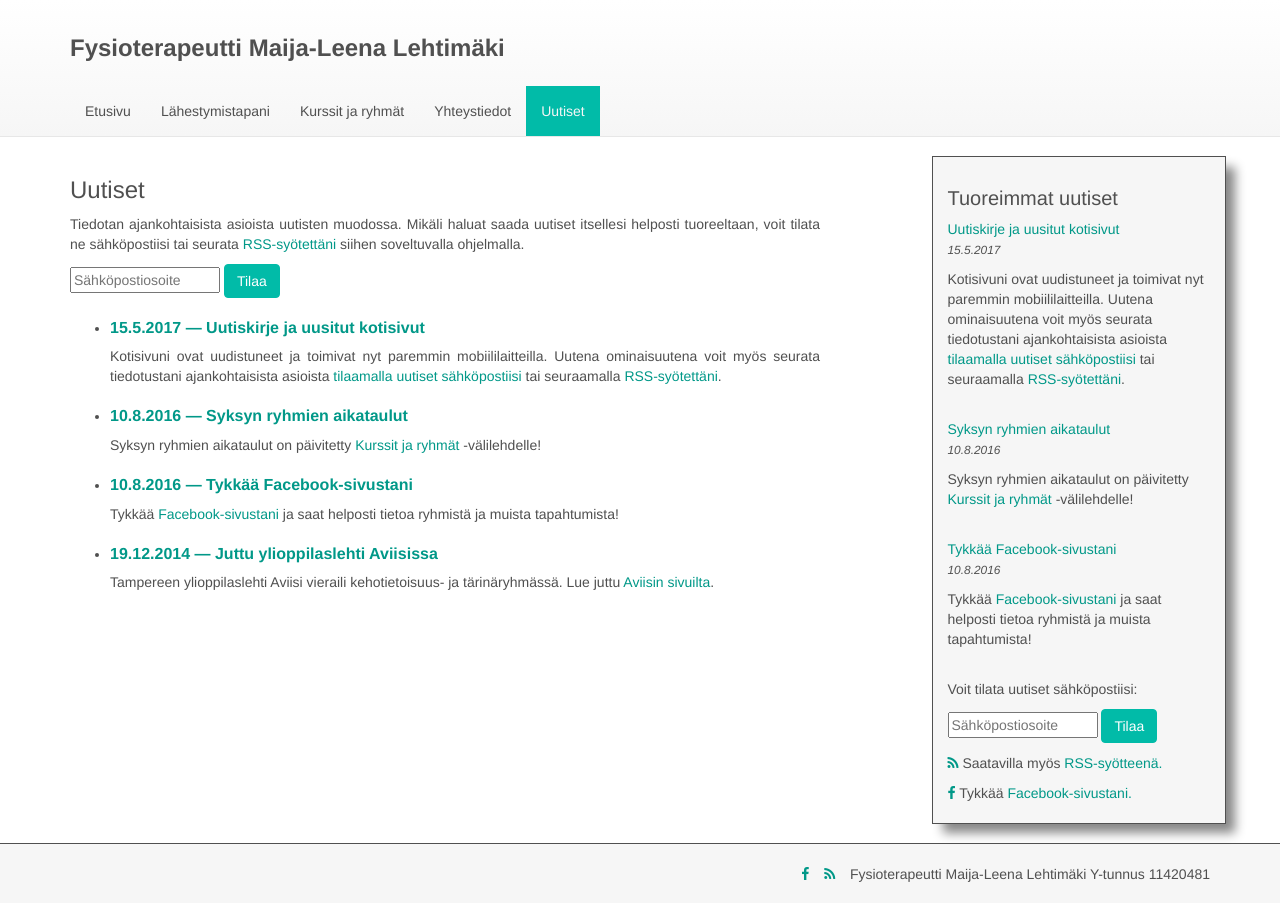
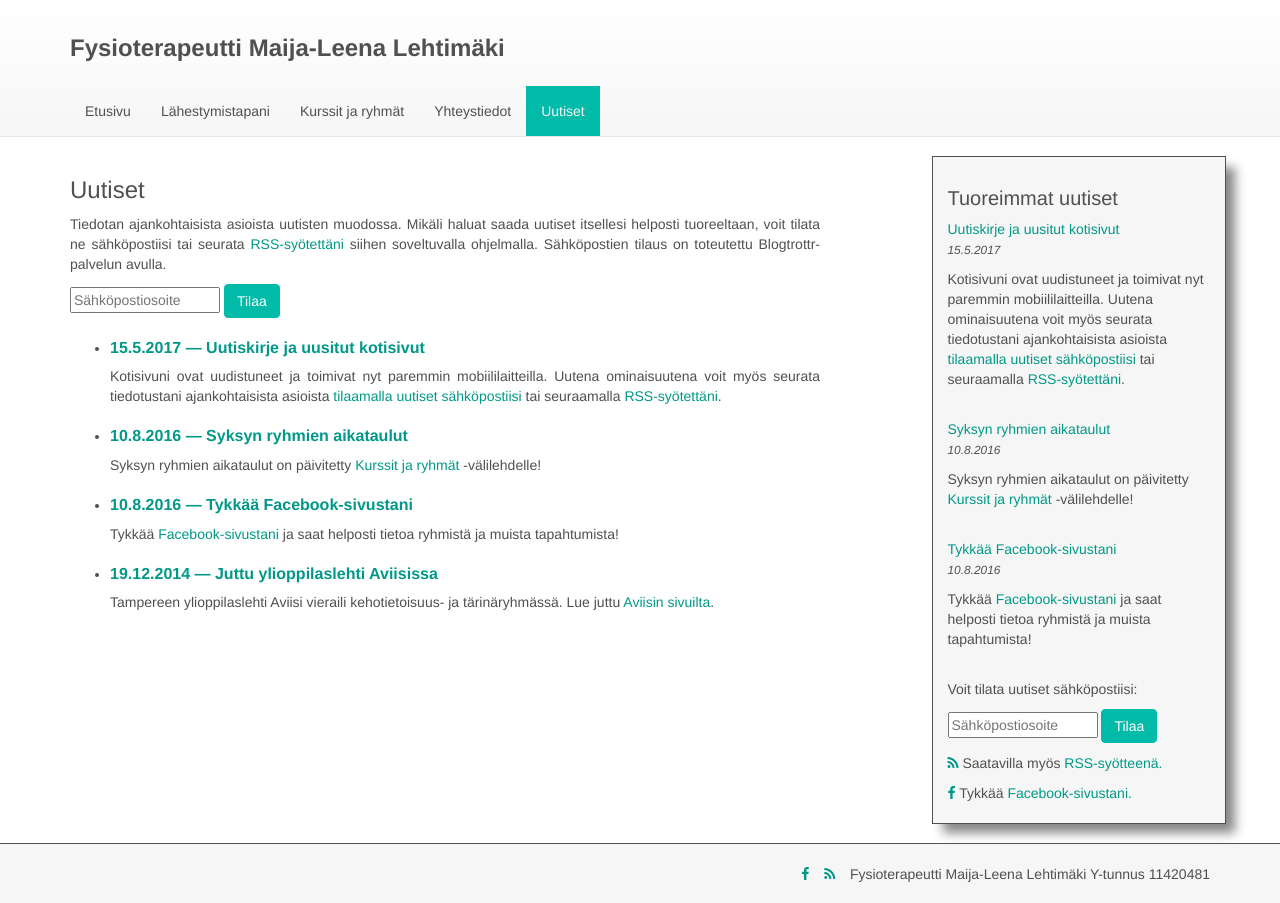
Before and after one commit to jluttine/maijaleenalehtimaki.fi, a Jekyll site: the page built from _pages/04-uutiset.html, in a window 1280 px wide. Built offline with Jekyll 4.4.1, drawn with Linux system fonts in a browser that asks for light colours.

Commit message:
Mainitse Blogtrottr uutisten kuvauksessa

```diff
--- a/_pages/04-uutiset.html
+++ b/_pages/04-uutiset.html
@@ -8,7 +8,8 @@ permalink: /uutiset/
     Tiedotan ajankohtaisista asioista uutisten muodossa. Mikäli haluat saada
     uutiset itsellesi helposti tuoreeltaan, voit tilata ne sähköpostiisi tai
     seurata <a href="{{ site.baseurl }}{% link feed.xml %}">RSS-syötettäni</a> siihen
-    soveltuvalla ohjelmalla.
+    soveltuvalla ohjelmalla. Sähköpostien tilaus on toteutettu
+    Blogtrottr-palvelun avulla.
 </p>
 
 {% include subscribe.html %}
```
